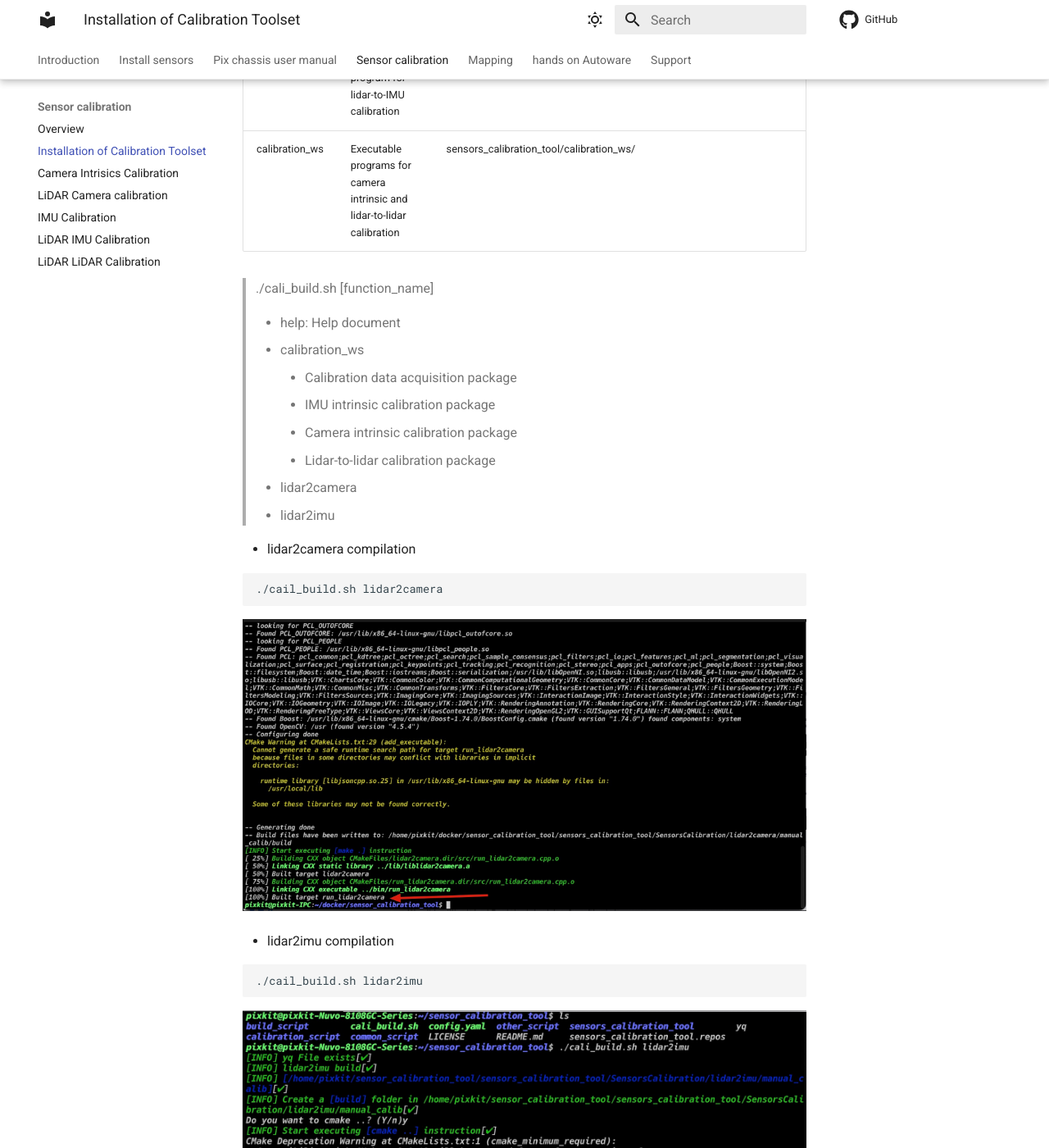
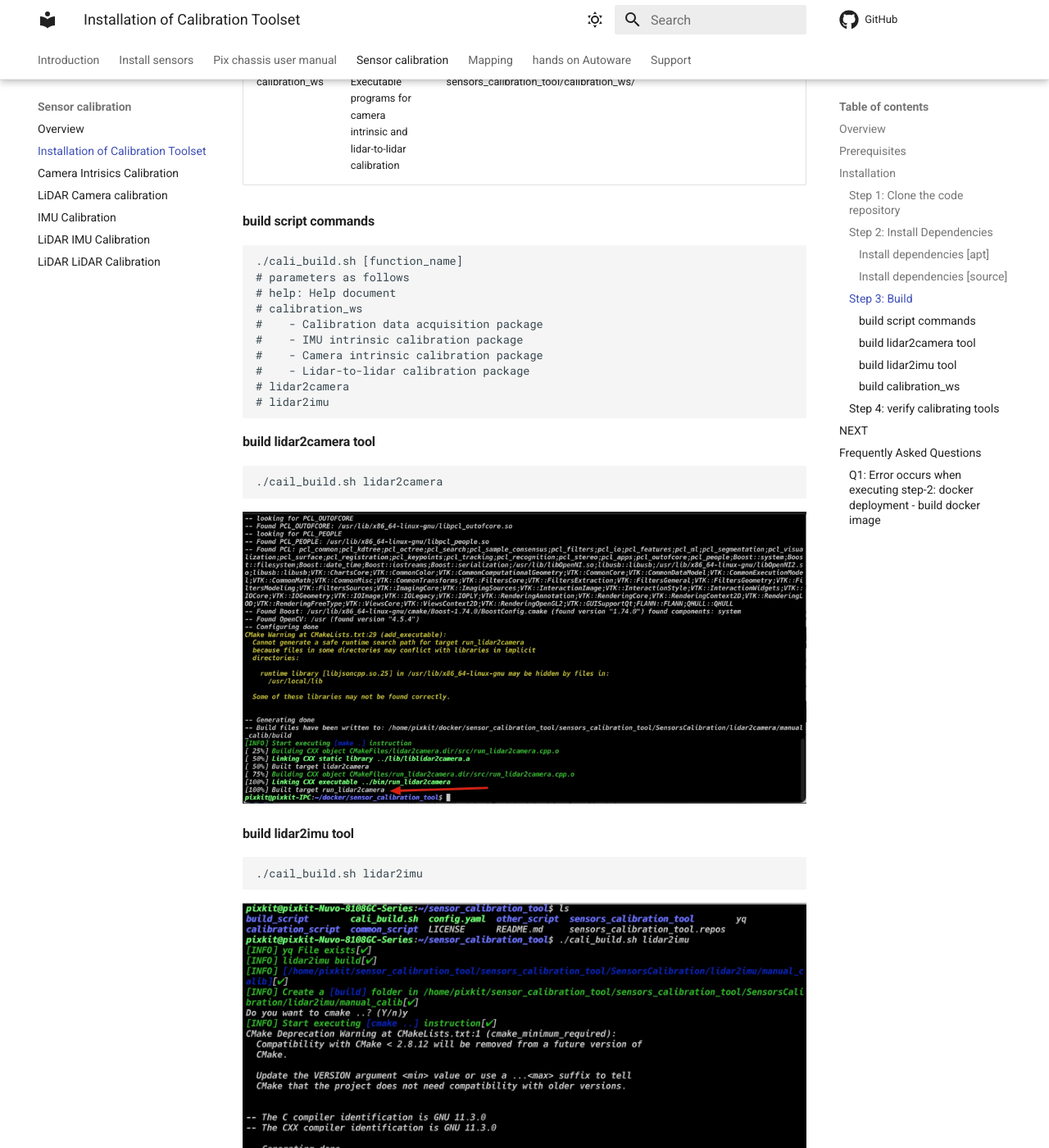
Before and after one commit to pixmoving-moveit/pixkit-documentation-en, an MkDocs documentation site: the page built from docs/sensor-calibration/calibration_tool_installation.md, in a window 1280 px wide and 1400 px high, scrolled down 1695 px. Shown: the whole window at 82% size. Built offline with MkDocs 1.6.1 and Material for MkDocs 9.7.7, drawn with Linux system fonts in a browser that asks for light colours; some of the changed text lies outside the part shown.

Commit message:
fix: resolve some formatting problem in sensor calibration

````diff
--- a/docs/sensor-calibration/calibration_tool_installation.md
+++ b/docs/sensor-calibration/calibration_tool_installation.md
@@ -37,59 +36,61 @@ sudo apt install ros-$ROS_DISTRO-launch-testing-ament-cmake
 sudo apt-get install libdw-dev
 ```
 
-- Install dependencies [source compile]
-    - [gflags](https://github.com/gflags/gflags)
-    - [jsoncpp](https://github.com/open-source-parsers/jsoncpp)
-    - [Pangolin](https://github.com/stevenlovegrove/Pangolin/tree/v0.6) -- branch==v0.6
-    - [fast_gicp](https://github.com/SMRT-AIST/fast_gicp)
+#### Install dependencies `[source]`
+- [gflags](https://github.com/gflags/gflags)
+- [jsoncpp](https://github.com/open-source-parsers/jsoncpp)
+- [Pangolin](https://github.com/stevenlovegrove/Pangolin/tree/v0.6) -- branch==v0.6
+- [fast_gicp](https://github.com/SMRT-AIST/fast_gicp)
 
 
-### Step 3: Start Compilation
+### Step 3: Build
 
 | Calibration Name | Calibration Program | Program Address |
 |  ----  | ----  | ----  |
-| lidar2camera | Executable program for lidar-to-camera calibration | /sensors_calibration_tool/SensorsCalibration/lidar2camera/manual_calib/
-|lidar2imu|Executable program for lidar-to-IMU calibration|sensors_calibration_tool/SensorsCalibration/lidar2imu/manual_calib/
-|calibration_ws|Executable programs for camera intrinsic and lidar-to-lidar calibration|sensors_calibration_tool/calibration_ws/
+| lidar2camera | Executable program for lidar-to-camera calibration | /sensors_calibration_tool/SensorsCalibration/lidar2camera/manual_calib/ |
+|lidar2imu|Executable program for lidar-to-IMU calibration|sensors_calibration_tool/SensorsCalibration/lidar2imu/manual_calib/ |
+|calibration_ws|Executable programs for camera intrinsic and lidar-to-lidar calibration|sensors_calibration_tool/calibration_ws/ |
 
-> ./cali_build.sh [function_name]
+#### build script commands
 
-> - help: Help document
-> - calibration_ws
->       - Calibration data acquisition package
->       - IMU intrinsic calibration package
->       - Camera intrinsic calibration package
->       - Lidar-to-lidar calibration package
-> - lidar2camera
-> - lidar2imu
+``` shell
+./cali_build.sh [function_name]
+# parameters as follows
+# help: Help document
+# calibration_ws
+#    - Calibration data acquisition package
+#    - IMU intrinsic calibration package
+#    - Camera intrinsic calibration package
+#    - Lidar-to-lidar calibration package
+# lidar2camera
+# lidar2imu
+```
 
-
-- lidar2camera compilation
+#### build lidar2camera tool
 
 ```shell
 ./cail_build.sh lidar2camera
 ```
 ![](./image/install/SensorsCalibration_lidar2camera.jpg)
 
-- lidar2imu compilation
+#### build lidar2imu tool
 
 ```shell
 ./cail_build.sh lidar2imu
 ```
 ![](./image/install/SensorsCalibration_lidar2imu.jpg)
 
-- calibration_ws compilation
+#### build calibration_ws
 
 ```shell
 ./cail_build.sh calibration_ws
 ```
-> Success message: 21 packages have been completed
+
+> The building of `calibration_ws` has successfully built, if you can see the message in the terminal below. `21 packages have been completed`
 
 ![](./image/install/ros2package_calibration_ws.jpg)
 
-
-
-- Step 3 success message
+### Step 4: verify calibrating tools
 > Verify whether the executable programs for lidar-to-camera and lidar-to-IMU calibration have been compiled successfully by executing the following command:
 
 ```shell
@@ -101,7 +102,9 @@ cd -
 ![](./image/install/run_lidar2camera.jpg)
 
 ## NEXT
-Now that you have completed the `calibration tool installation`, you can proceed to:
+
+Now that you have completed the `calibration tool installation`, you can proceed to
+
 - [camera intrinsic calibration](./camera-intrisics-calibration.md)
 
 ## Frequently Asked Questions
````
Also changed, not shown: other parts of docs/sensor-calibration/calibration_tool_installation.md (+4 -5 lines), docs/sensor-calibration/camera-intrisics-calibration.md (+5 -6 lines), docs/sensor-calibration/index.md (+7 -3 lines).
